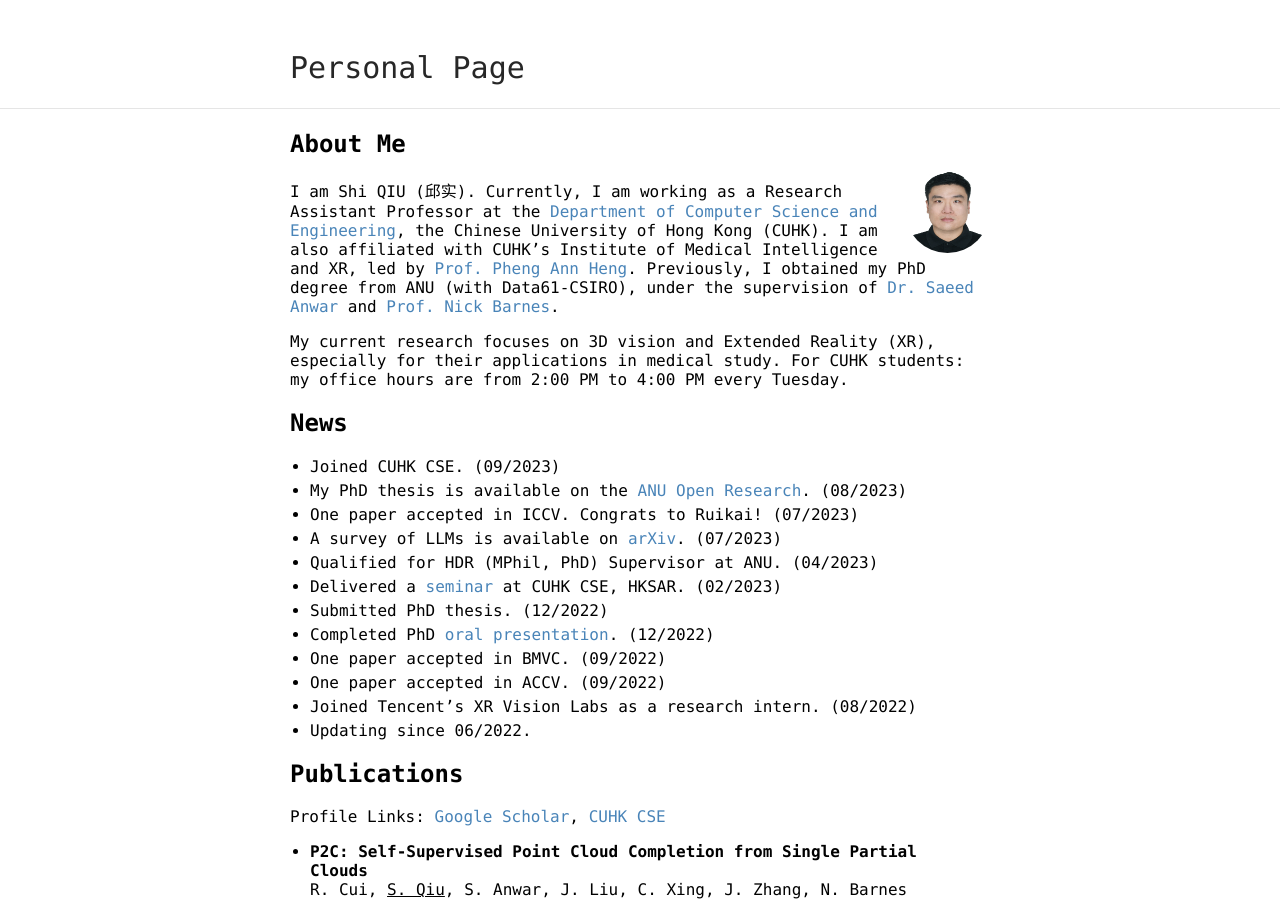
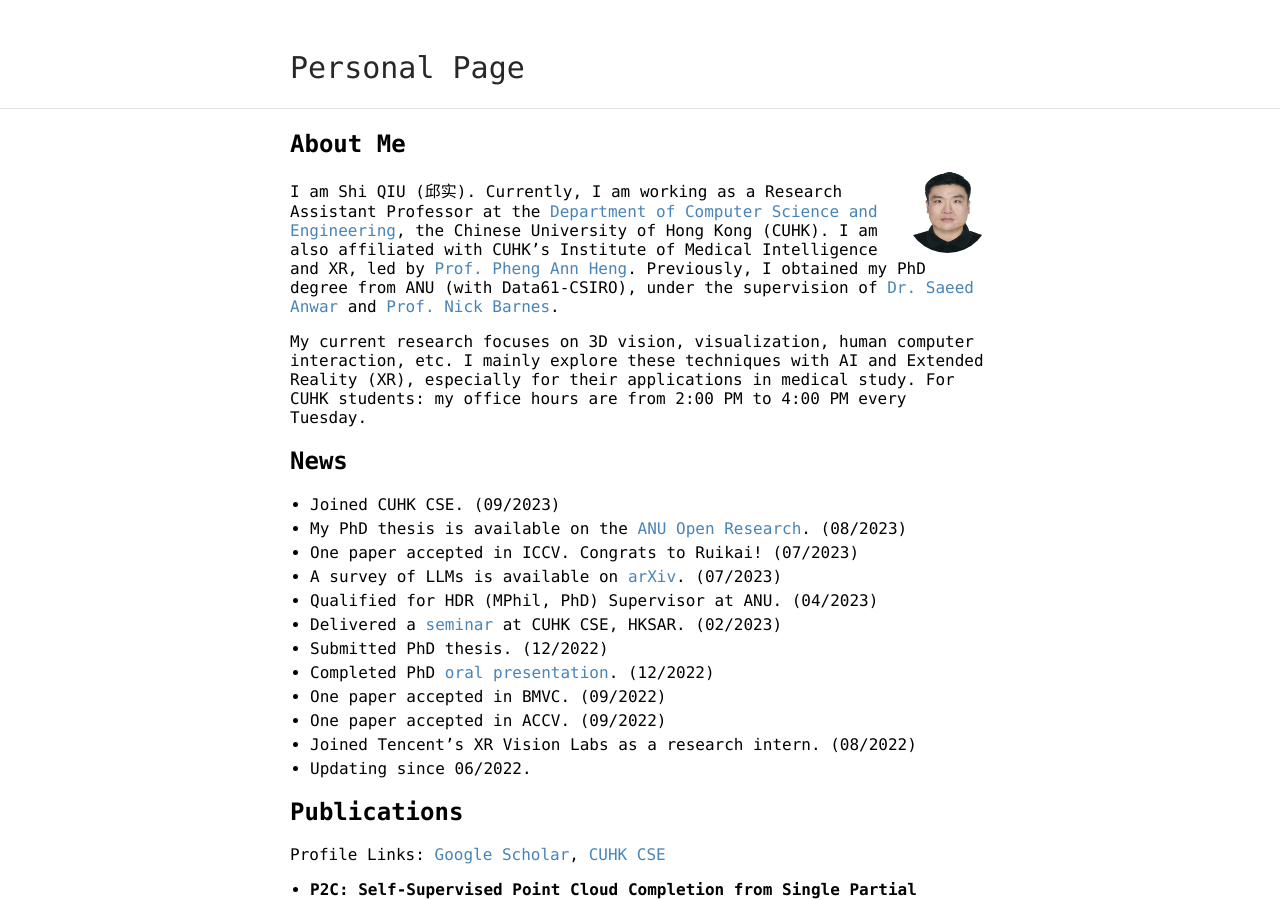
Before and after one commit to ShiQiu0419/ShiQiu0419.github.io, a Jekyll site: the page built from index.md, in a window 1280 px wide and 900 px high. Built offline with Jekyll 4.4.1, drawn with Linux system fonts in a browser that asks for light colours; our own code applies the rules of GitHub Pages for plain Markdown files.

Commit message:
Update index.md

```diff
--- a/index.md
+++ b/index.md
@@ -7,7 +7,7 @@ layout: default
 
 I am Shi QIU (邱实). Currently, I am working as a Research Assistant Professor at the [Department of Computer Science and Engineering](https://www.cse.cuhk.edu.hk/), the Chinese University of Hong Kong (CUHK). I am also affiliated with CUHK's Institute of Medical Intelligence and XR, led by [Prof. Pheng Ann Heng](http://www.cse.cuhk.edu.hk/~pheng/). Previously, I obtained my PhD degree from ANU (with Data61-CSIRO), under the supervision of [Dr. Saeed Anwar](https://saeed-anwar.github.io/) and [Prof. Nick Barnes](http://users.cecs.anu.edu.au/~nmb/).
 
-My current research focuses on 3D vision and Extended Reality (XR), especially for their applications in medical study. For CUHK students: my office hours are from 2:00 PM to 4:00 PM every Tuesday.
+My current research focuses on 3D vision, visualization, human computer interaction, etc. I mainly explore these techniques with AI and Extended Reality (XR), especially for their applications in medical study. For CUHK students: my office hours are from 2:00 PM to 4:00 PM every Tuesday.
 
 ## News
 * Joined CUHK CSE. (09/2023)
```
